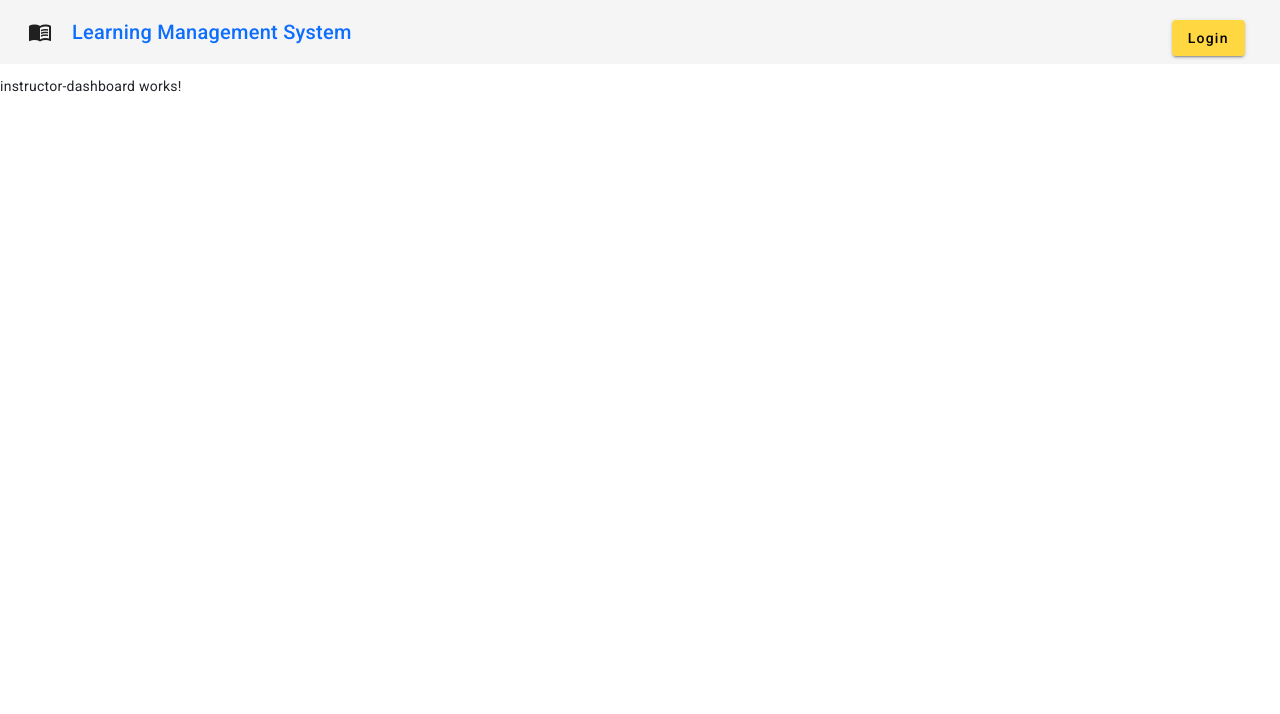
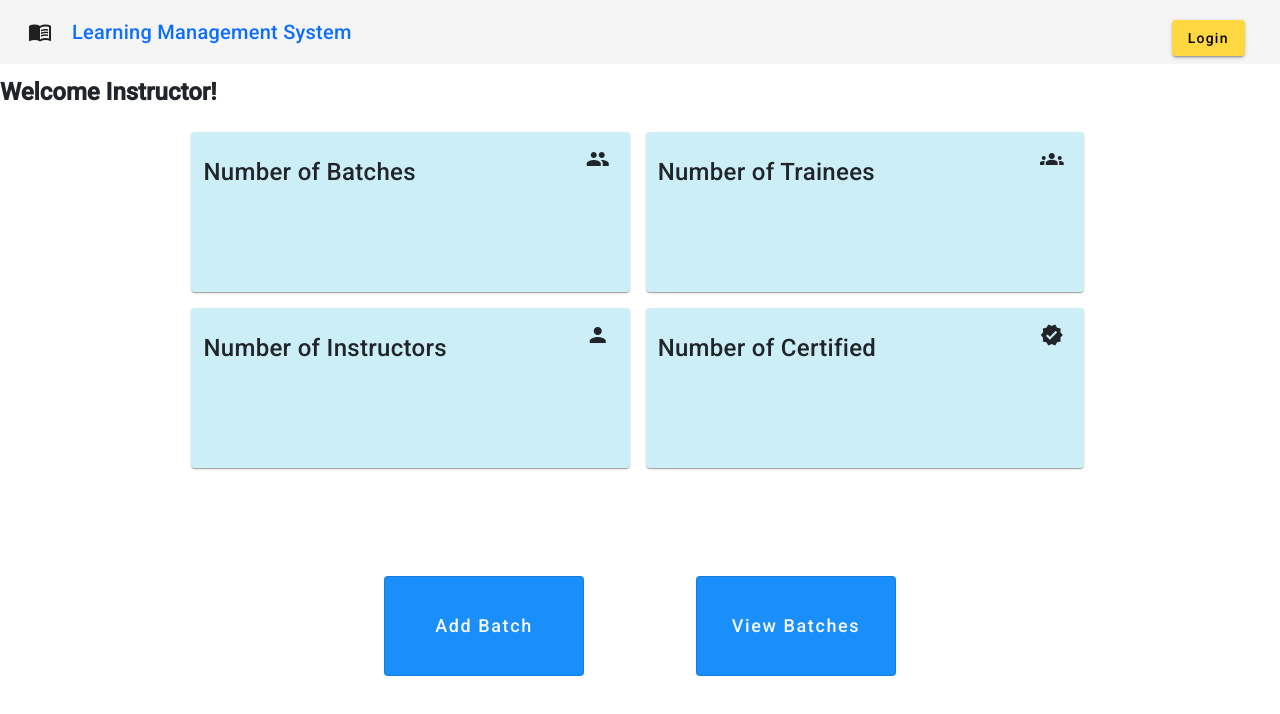
Before and after one commit to charankulal/LMS-Portal-Frontend-EG, an Angular app: page /instructor-dashboard in a window 1280 px wide. Shown: the top 714 px of the page. Built offline with nearby package versions, Linux system fonts and the light colour scheme.

Commit message:
feature: Added Instructor Dashboard

```diff
--- a/src/app/pages/instructor/instructor-dashboard/instructor-dashboard.component.css
+++ b/src/app/pages/instructor/instructor-dashboard/instructor-dashboard.component.css
@@ -0,0 +1,42 @@
+
+.h-100{
+    height: 10rem !important;
+}
+
+.icon{
+    position: absolute;
+    top: 15px;
+    right: 20px;
+
+}
+.bg-grey{
+    background-color: rgb(204, 239, 247);
+}
+
+.offset-1{
+    position: absolute;
+    left: 6%;
+}
+
+.add{
+    position: absolute !important;
+
+    top: 72%;
+    left: 30%;
+
+}
+.view{
+    position: absolute !important;
+
+    top: 72%;
+    right: 30%;
+
+}
+
+.btns{
+    height: 100px;
+    width: 200px;
+    background-color: rgb(26, 142, 250);
+    font-size: large;
+
+}
--- a/src/app/pages/instructor/instructor-dashboard/instructor-dashboard.component.html
+++ b/src/app/pages/instructor/instructor-dashboard/instructor-dashboard.component.html
@@ -1 +1,42 @@
-<p>instructor-dashboard works!</p>
+
+<h1><b>Welcome Instructor!</b></h1>
+
+<div class="container offset-md-1">
+  <!-- First Row -->
+  <div class="row offset-1">
+    <mat-card  class="col-md-5 m-2 h-100 bg-grey" >
+      <mat-card-title class="text-dark mt-4 fs-4">
+        Number of Batches
+        <mat-icon class="icon">group</mat-icon>
+      </mat-card-title>
+    </mat-card>
+
+    <mat-card color="primary" class="col-md-5 m-2 h-100 bg-grey">
+      <mat-card-title class="text-dark mt-4 fs-4">
+        Number of Trainees
+        <mat-icon class="icon">groups</mat-icon>
+      </mat-card-title>
+    </mat-card>
+
+
+    <mat-card color="primary " class="col-md-5 m-2 h-100 bg-grey">
+      <mat-card-title class="text-dark mt-4 fs-4">
+        Number of Instructors
+        <mat-icon class="icon">person</mat-icon>
+      </mat-card-title>
+    </mat-card>
+
+    <mat-card color="primary" class="col-md-5 m-2 h-100 bg-grey">
+      <mat-card-title class="text-dark mt-4 fs-4">
+        Number of Certified
+        <mat-icon class="icon">verified</mat-icon>
+      </mat-card-title>
+    </mat-card>
+</div>
+<div class="add">
+    <button mat-stroked-button class="btns btn-primary text-light">Add Batch</button>
+</div>
+
+<div class="view">
+    <button mat-stroked-button class="btns btn-primary text-light">View Batches</button>
+</div>
--- a/src/app/pages/instructor/instructor-dashboard/instructor-dashboard.component.ts
+++ b/src/app/pages/instructor/instructor-dashboard/instructor-dashboard.component.ts
@@ -1,9 +1,13 @@
 import { Component } from '@angular/core';
+import { MatCardModule } from '@angular/material/card';
+import { MatIconModule } from '@angular/material/icon';
+import {MatButtonModule} from '@angular/material/button';
+import {MatDividerModule} from '@angular/material/divider';
 
 @Component({
   selector: 'app-instructor-dashboard',
   standalone: true,
-  imports: [],
+  imports: [MatCardModule, MatIconModule, MatButtonModule],
   templateUrl: './instructor-dashboard.component.html',
   styleUrl: './instructor-dashboard.component.css'
 })
```
